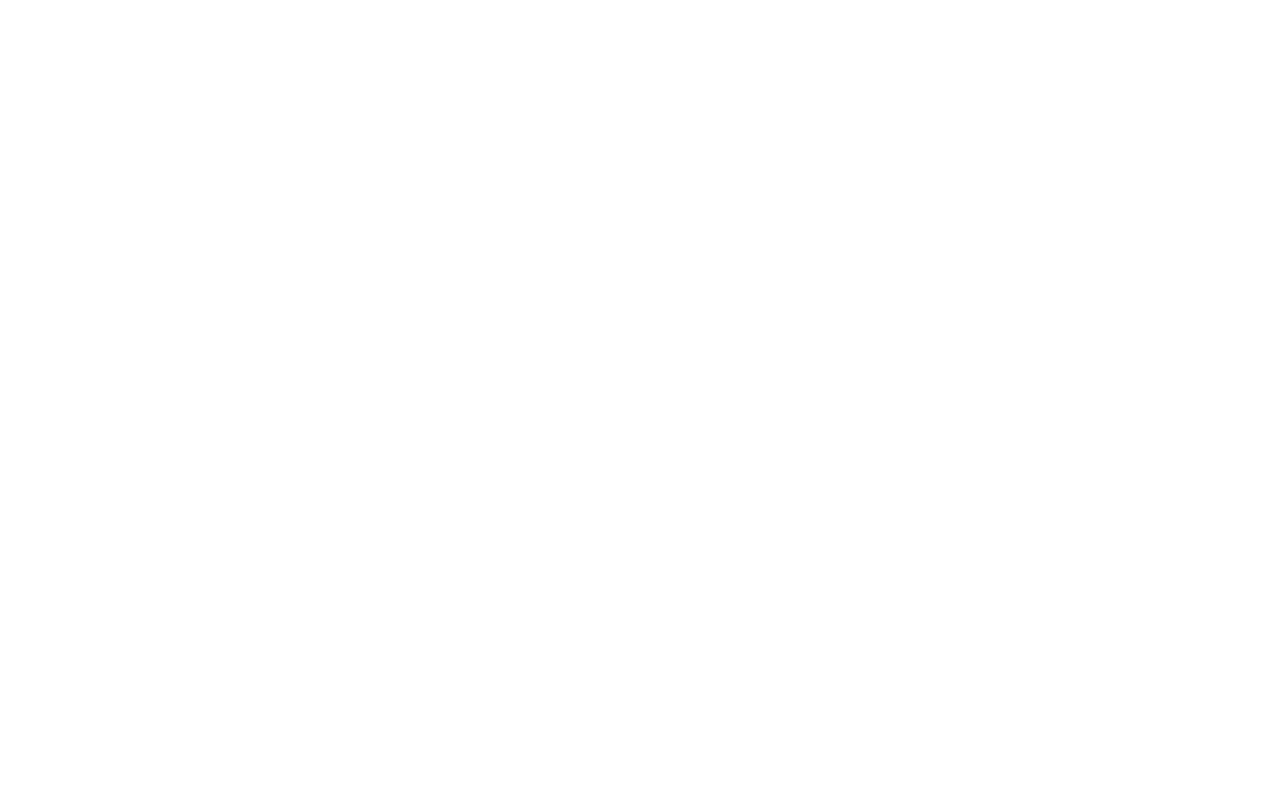
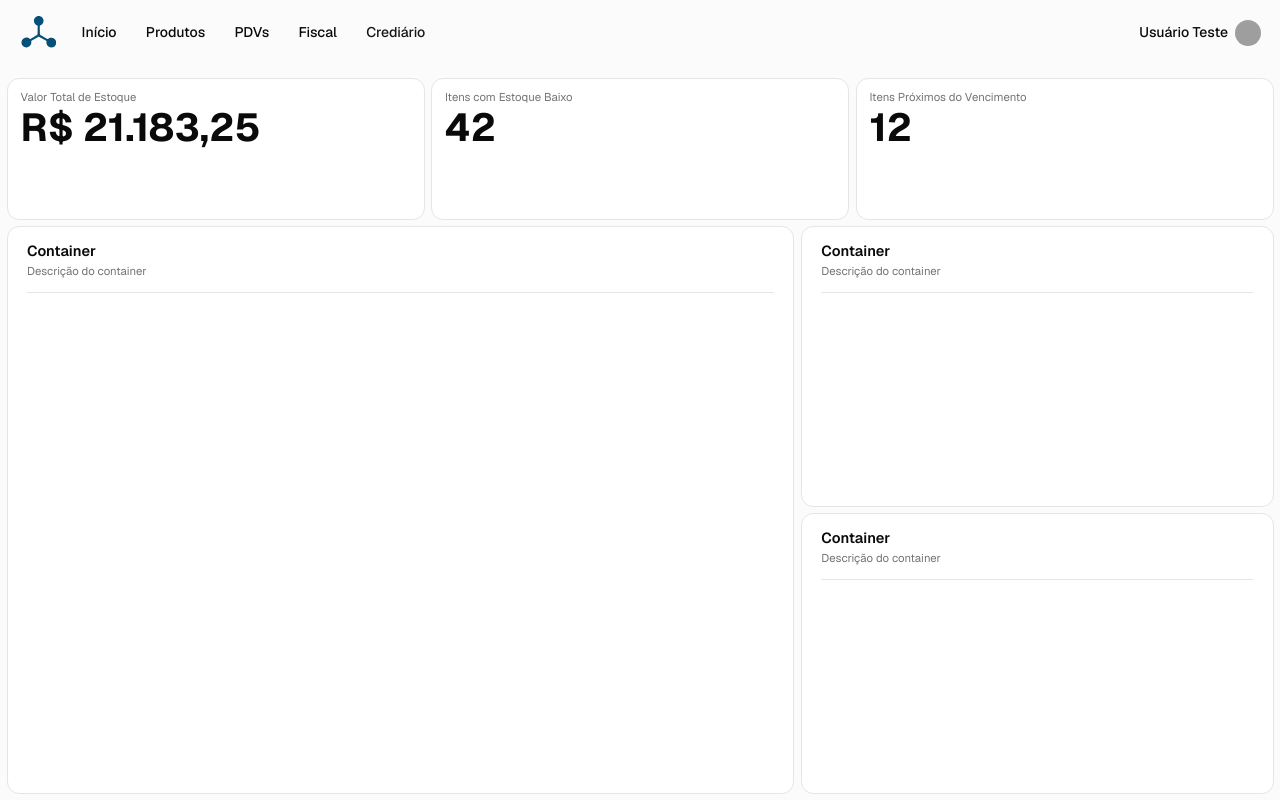
Before and after one commit to josielmaicon/Sinapse-ERP-1.1, a React (Vite) app in the folder interface/: page /crediario in a window 1280 px wide. Before the commit this address had no page. Built offline with nearby package versions, Linux system fonts and the light colour scheme; grey boxes are pictures that could not be loaded.

Commit message:
pagina crediario realizada

```diff
--- a/interface/src/App.jsx
+++ b/interface/src/App.jsx
@@ -12,6 +12,7 @@
 import PdvsPage from "@/pages/PdvsPage";
 import PontoVendaPage from "@/pages/PontoVendaPage";
 import FiscalPage from "./pages/FiscalPage";
+import CrediarioPage from "./pages/CrediarioPage";
 
 function App() {
   return (
@@ -22,6 +23,7 @@
         <Route path="/produtos" element={<ProdutosPage />} />
         <Route path="/pdvs" element={<PdvsPage />} />
         <Route path="/fiscal" element={<FiscalPage />} />
+        <Route path="/crediario" element={<CrediarioPage />} />
       </Route>
 
       {/* Grupo de rotas que usam o LAYOUT DE TELA CHEIA (sem TopBar) */}
--- /dev/null
+++ b/interface/src/layouts/CrediarioPageLayout.jsx
@@ -0,0 +1,23 @@
+import CardBody from "@/components/CardBody";
+import CardInfo from "@/components/CardInfo";
+
+export default function CrediarioPageLayout({ Card1, Card2, Card3, TabelaCredito, PainelLateral1, PainelLateral2 }) { // Mudei para export nomeado para consistência
+  return (
+    <div className="flex-1 p-2 pt-4 flex flex-col">
+        <div className="flex-grow grid grid-rows-[0.2fr_0.8fr] gap-2">
+            <div className="flex-grow grid grid-cols-[1fr_1fr_1fr] gap-2">
+                <CardInfo mainvalue="R$ 21.183,25" description="Valor Total de Estoque" subvalue="">{Card1}</CardInfo>
+                <CardInfo mainvalue="42" description="Itens com Estoque Baixo" subvalue="">{Card2}</CardInfo>
+                <CardInfo mainvalue="12" description="Itens Próximos do Vencimento" subvalue="">{Card3}</CardInfo>
+            </div>
+            <div className="flex-grow grid grid-cols-[2.5fr_1.5fr] gap-2">
+                <CardBody title="Container" subtitle="Descrição do container">{TabelaCredito}</CardBody>
+            <div className="flex-grow grid grid-rows-[1fr_1fr] gap-2">
+                <CardBody title="Container" subtitle="Descrição do container">{PainelLateral1}</CardBody>
+                <CardBody title="Container" subtitle="Descrição do container">{PainelLateral2}</CardBody>
+            </div>
+            </div>
+        </div>
+    </div>
+  );
+}
--- a/interface/src/layouts/PdvsPageLayout.jsx
+++ b/interface/src/layouts/PdvsPageLayout.jsx
@@ -8,7 +8,7 @@
                 <div>{StatCard1}</div>
                 <CardBodyNoTitle title="Lista PDVs" subtitle="Descrição do container">{ListaPDVs}</CardBodyNoTitle>
             </div>
-        <div className="flex-grow grid grid-rows-[1fr_3fr] gap-2">
+        <div className="flex-grow grid grid-rows-[1fr_4fr] gap-2">
             <div className="flex-grow grid grid-cols-[1fr_1fr] gap-2">
                 <div>{StatCard2}</div>
                 <div>{StatCard3}</div>
--- /dev/null
+++ b/interface/src/pages/CrediarioPage.jsx
@@ -0,0 +1,9 @@
+import CrediarioPageLayout from "@/layouts/CrediarioPageLayout";
+
+export default function CrediarioPage() {
+  return (
+    <CrediarioPageLayout
+
+        />
+  );
+}
--- a/interface/src/pages/EstoquePage.jsx
+++ /dev/null
@@ -1,12 +0,0 @@
-import EstoquePageLayout from "@/layouts/EstoquePageLayout";
-
-export default function HomePage() {
-  return (
-    <EstoquePageLayout title="Página Inicial">
-      <p>Conteúdo da Página Inicial.</p>
-      <p className="mt-4">
-        Agora o layout que está dentro deste div vai conseguir se esticar.
-      </p>
-    </EstoquePageLayout>
-  );
-}
--- a/interface/src/routes.jsx
+++ b/interface/src/routes.jsx
@@ -1,10 +1,10 @@
 // 1. Importe os componentes das suas páginas
 import HomePage from "@/pages/HomePage";
-import EstoquePage from "@/pages/EstoquePage";
 import ProdutosPage from "@/pages/ProdutosPage";
 import PdvsPage from "@/pages/PdvsPage";
 import PontoVendaPage from "@/pages/PontoVendaPage";
 import FiscalPage from "./pages/FiscalPage";
+import CrediarioPage from "./pages/CrediarioPage";
 
 const routes = [
   // 2. Substitua a string pelo componente importado
@@ -13,8 +13,7 @@
   { path: '/produtos', name: 'Produtos', component: <ProdutosPage />,showInNav: true },
   { path: '/pdvs', name: 'PDVs', component: <PdvsPage />, showInNav: true },
   { path: '/fiscal', name: 'Fiscal', component: <FiscalPage />, showInNav: true },
-  { path: '/pdvs', name: 'Fornecedores', component: <PdvsPage />, showInNav: true },
-  { path: '/pdvs', name: 'Crediário', component: <PdvsPage />, showInNav: true },
+  { path: '/crediario', name: 'Crediário', component: <CrediarioPage />, showInNav: true },
   { path: '/pontovenda', name: 'Ponto de Venda', component: <PontoVendaPage />, showInNav: false },
 ];
 
```
